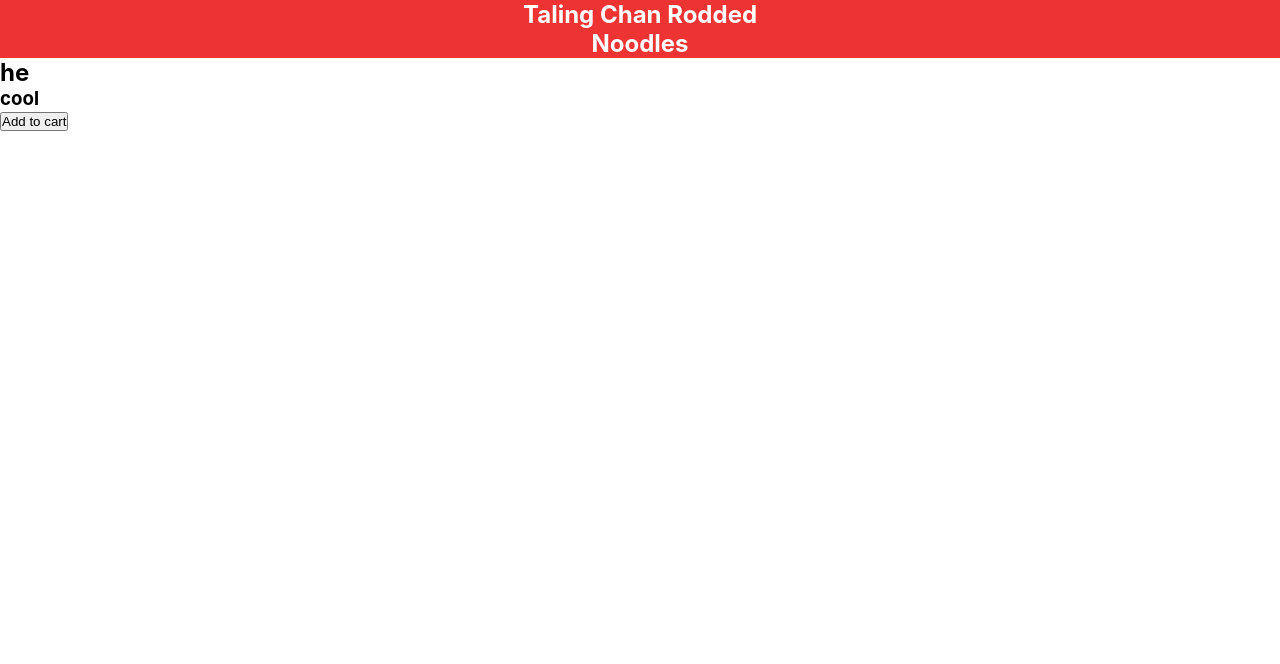
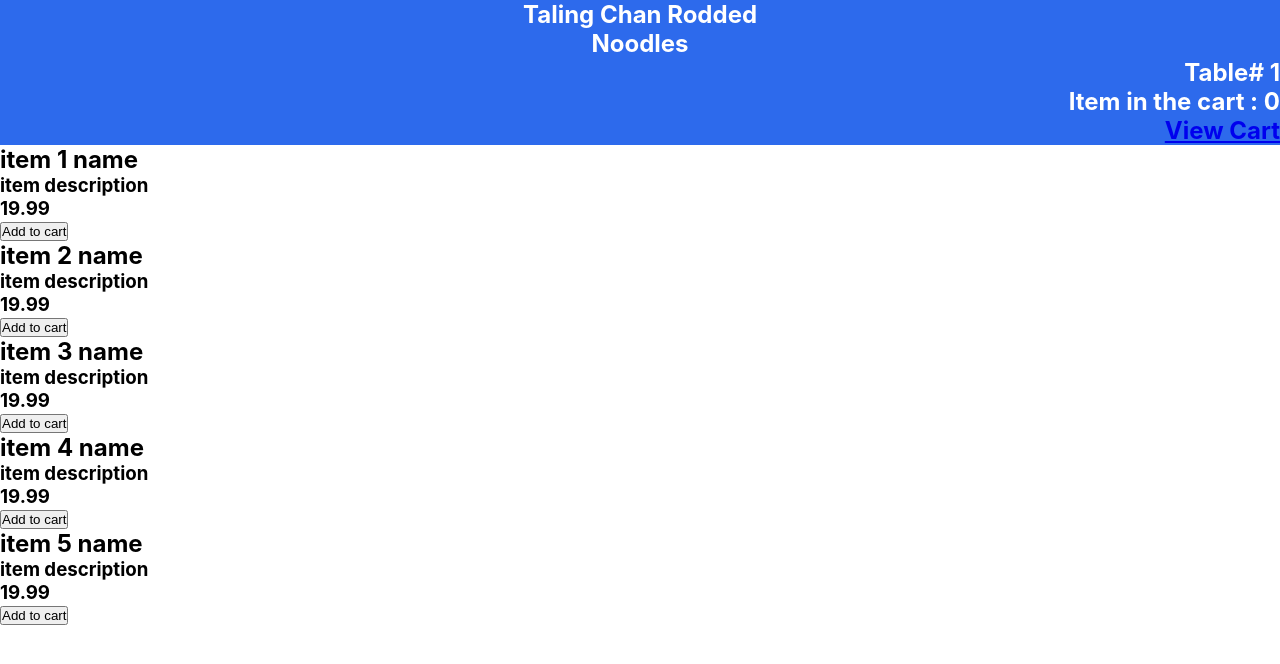
Before and after one commit to donzkung/onlinemenu, a React (Create React App) app: page / in a window 1280 px wide. Shown: the top 664 px of the page. Built offline with nearby package versions, Linux system fonts and the light colour scheme.

Commit message:
update some functionality

```diff
--- a/package.json
+++ b/package.json
@@ -8,6 +8,7 @@
     "@testing-library/user-event": "^12.8.3",
     "react": "^17.0.2",
     "react-dom": "^17.0.2",
+    "react-router-dom": "^5.2.0",
     "react-scripts": "4.0.3",
     "web-vitals": "^1.1.1"
   },
--- a/src/App.css
+++ b/src/App.css
@@ -4,9 +4,14 @@
 .header{
   text-align: center;
   margin-top: 0px;
-  background-color: rgb(238, 51, 51);
+  background-color: rgb(45, 106, 236);
   color: white;
 }
 .item{
 
 }
+.cart{
+  text-align: right;
+  background-color: rgb(45, 106, 236);
+  color: white;
+}
--- a/src/App.js
+++ b/src/App.js
@@ -1,16 +1,38 @@
-import React from 'react';
+import React, { useState } from 'react';
 import Header from "./Header";
 import "./App.css";
 import Nav from './Nav';
 import Item from './Item'
+import Cart from './Cart'
 
 
 function App() {
+  const [items, setItems] = useState([
+    {name: 'item 1 name',description:'item description',price:19.99},
+    {name: 'item 2 name',description:'item description',price:19.99},
+    {name: 'item 3 name',description:'item description',price:19.99},
+    {name: 'item 4 name',description:'item description',price:19.99},
+    {name: 'item 5 name',description:'item description',price:19.99},
+  ])
+  const [count,setCount] = useState(0);
+  const [total,setTotal] = useState(0);
+
+  const increment = () =>{
+    setCount(count +1);
+  }
+  function calculate(price){
+    setTotal(total + price);
+  }
+
   return (
     <div>
       <Header/>
       <Nav/>
-      <Item name="he" description="cool"/>
+      <Cart count={count}/>
+      {items.map(item => (
+        <Item name={item.name} description={item.description} price={item.price}setCount={increment}/>
+      ))}
+
     </div>
 
   );
--- /dev/null
+++ b/src/Cart.js
@@ -0,0 +1,13 @@
+import React from 'react';
+import { Link } from 'react-router-dom';
+function Count({count,total}) {
+  return (
+    <div className="cart">
+      <h2>Table# 1</h2>
+    <h2>Item in the cart : {count}</h2>
+    <a href ="test.html"><h2>View Cart</h2></a>
+    </div>
+  );
+}
+
+export default Count;
--- a/src/Item.js
+++ b/src/Item.js
@@ -1,11 +1,12 @@
 import React from 'react';
 
-function Item({name,description}) {
+function Item({name,description,price,setCount}) {
   return (
     <div className="item">
     <h2>{name}</h2>
     <h3>{description}</h3>
-    <button>Add to cart</button>
+    <h3>{price}</h3>
+    <button onClick={setCount}>Add to cart</button>
     </div>
   );
 }
```
Also changed, not shown: 1 other file (tests, documents, lock files or other folders).
